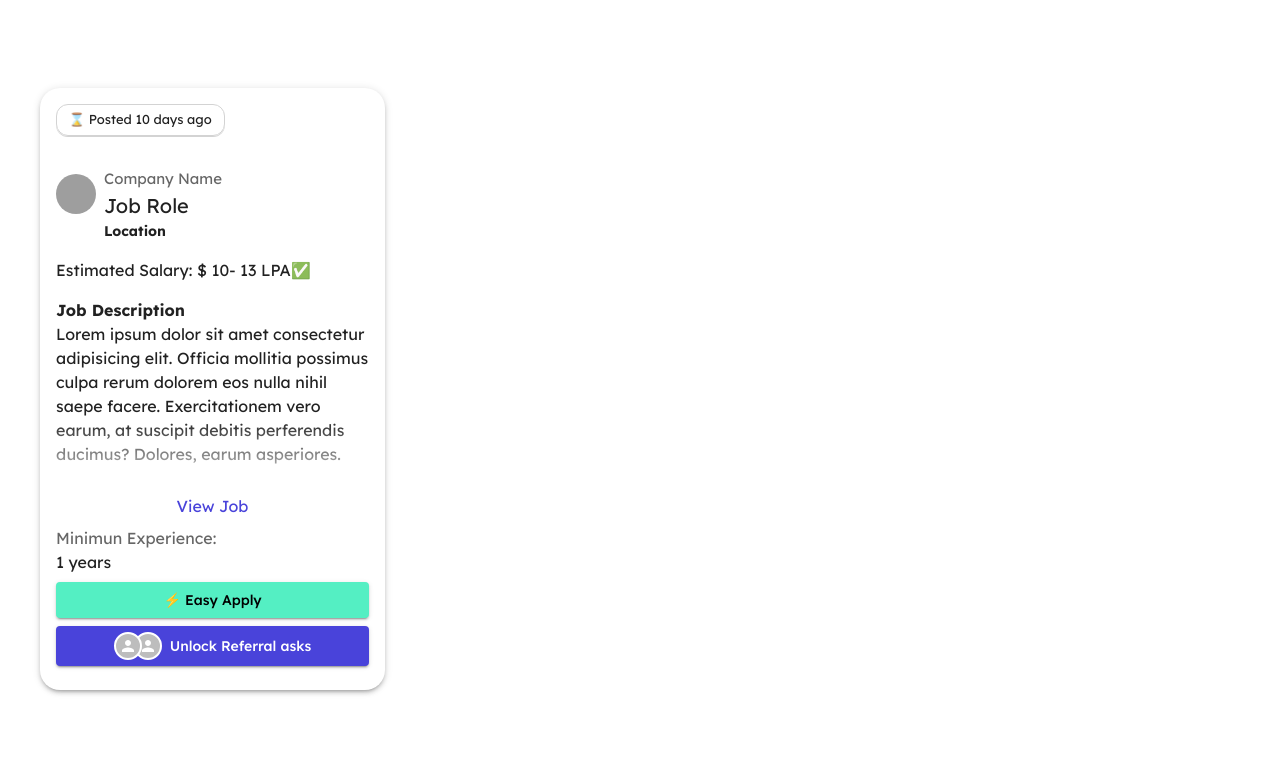
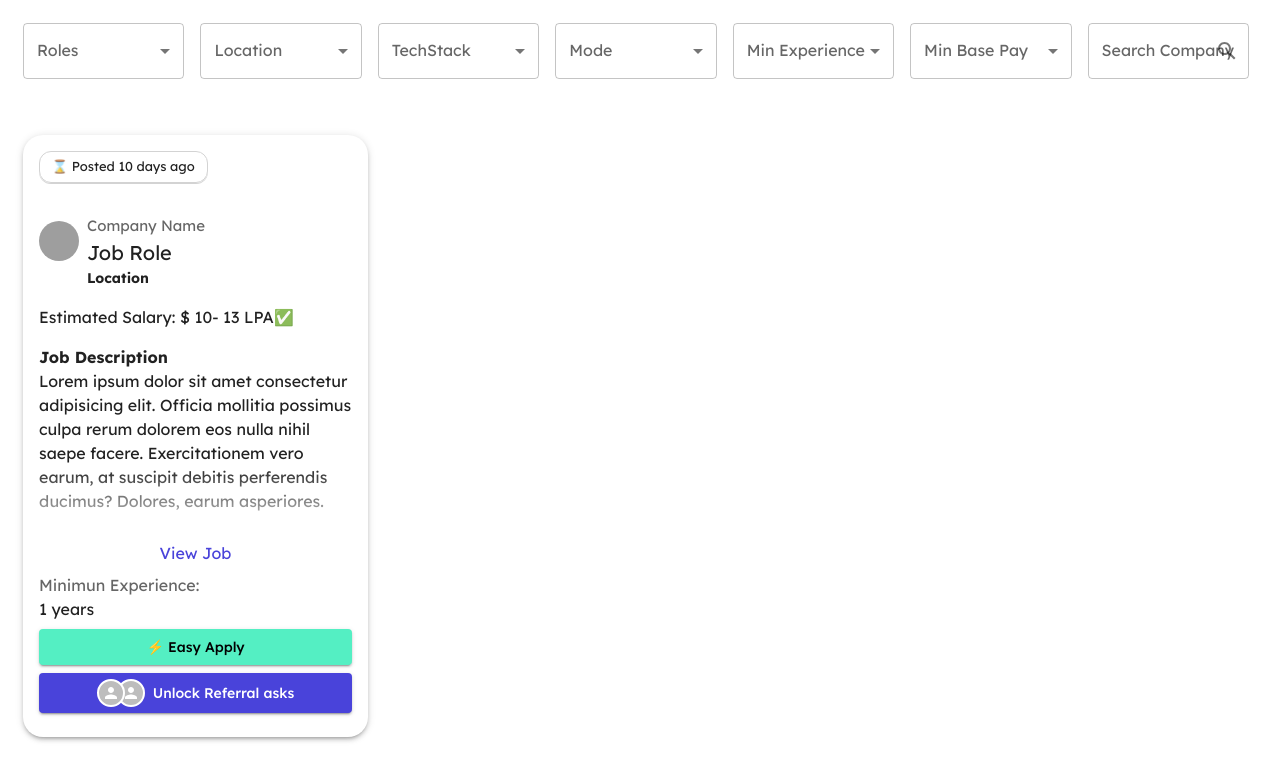
Before and after one commit to tusharlikestocode/Job_Search_Engine, a React (Vite) app in the folder JobEngine/: page / in a window 1280 px wide. Shown: the top 780 px of the page. Built offline with nearby package versions, Linux system fonts and the light colour scheme; grey boxes are pictures that could not be loaded; a web font is replaced by a local one.

Commit message:
improved filters styling

```diff
--- a/JobEngine/src/App.css
+++ b/JobEngine/src/App.css
@@ -1,6 +1,3 @@
 #root {
-  max-width: 1280px;
-  margin: 0 auto;
-  padding: 2rem;
-  text-align: left;
+  margin : 15px
 }
--- a/JobEngine/src/App.jsx
+++ b/JobEngine/src/App.jsx
@@ -1,10 +1,12 @@
 import './App.css'
 import CardTemplate from './components/CardTemplate/CardTemplate'
+import Filters from './components/Filters/Filters'
 
 function App() {
 
   return (
     <>
+    <Filters/>
     <CardTemplate/>
     </>
   )
--- a/JobEngine/src/components/Filters/Filters.css
+++ b/JobEngine/src/components/Filters/Filters.css
@@ -1,6 +1,5 @@
 .formControl {
 
-    width:  "14.3%" ;
     margin: 1rem;
 
 
--- a/JobEngine/src/components/Filters/Filters.jsx
+++ b/JobEngine/src/components/Filters/Filters.jsx
@@ -38,22 +38,20 @@ const locations = [
     'Pune'
   ];
 
-const Mode = [
+  const Mode = [
     'Remote',
     'Hybrid',
     'In-office'
   ];
-const TechStack = [
+  const TechStack = [
     'React',
     'Golang',
     'PHP',
     'Nodejs',
     'Ruby/Rails'
   ];
-const Exp = [' ','1','2','3','4','5']
-const Pay = [' ','10L','20L','30L','40L','50L']
-
-//   Function to give styles to option in Select
+  const Exp = ['None','1','2','3','4','5']
+  const Pay = ['None','10L','20L','30L','40L','50L']
 function getStyles(name, roles, theme) {
   return {
     fontWeight:
@@ -81,7 +79,6 @@ export default function MultipleSelectChip() {
       typeof value === 'string' ? value.split(',') : value,
     );
   };
-
   const handleLocationChange = (event) => {
     const {
       target: { value },
@@ -91,7 +88,6 @@ export default function MultipleSelectChip() {
       typeof value === 'string' ? value.split(',') : value,
     );
   };
-
   const handleTechStackChange = (event) => {
     const {
       target: { value },
@@ -101,7 +97,6 @@ export default function MultipleSelectChip() {
       typeof value === 'string' ? value.split(',') : value,
     );
   };
-
   const handleModeChange = (event) => {
     const {
       target: { value },
@@ -111,32 +106,26 @@ export default function MultipleSelectChip() {
       typeof value === 'string' ? value.split(',') : value,
     );
   };
-
   const handleExpChange = (event) => {
     setMinExp(event.target.value);
   };
-
   const handlePayChange = (event) => {
     setMinBasePay(event.target.value);
   };
 
 
   return (
-    <Box
-    sx={{display:'flex'}}
-    >
-        <FormControl sx={{
-            width: "14.3%"  ,
-            mr: 1,mt:1}}
-        >
-        <InputLabel>Roles</InputLabel>
+    <Box sx={{display:'flex'}}>
+        <FormControl sx={{  width: "14.3%"  , mr: 1,mt:1}}>
+        <InputLabel id="demo-multiple-chip-label">Roles</InputLabel>
         <Select
-
+          labelId="demo-multiple-chip-label"
+          id="demo-multiple-chip"
           multiple
           autoWidth
           value={roles}
           onChange={handleRoleChange}
-          input={<OutlinedInput  label="Roles" />}
+          input={<OutlinedInput id="select-multiple-chip" label="Roles" />}
           renderValue={(selected) => (
             <Box sx={{ display: 'flex', flexWrap: 'wrap', gap: 0.5 }}>
               {selected.map((value) => (
@@ -157,19 +146,20 @@ export default function MultipleSelectChip() {
           ))}
         </Select>
         </FormControl>
-        <FormControl className='formControl'>
+        <FormControl sx={{  width: "14.3%"  , m:1}}>
 
-        <InputLabel>Location</InputLabel>
+        <InputLabel id="demo-multiple-chip-label">Location</InputLabel>
 
 
 
         <Select
             autoWidth
-
-              multiple
+          labelId="demo-multiple-chip-label"
+          id="demo-multiple-chip"
+          multiple
           value={location}
           onChange={handleLocationChange}
-          input={<OutlinedInput  label="Location" />}
+          input={<OutlinedInput id="select-multiple-chip" label="Location" />}
           renderValue={(selected) => (
             <Box sx={{ display: 'flex', flexWrap: 'wrap', gap: 0.5 }}>
               {selected.map((value) => (
@@ -190,18 +180,20 @@ export default function MultipleSelectChip() {
           ))}
         </Select>
         </FormControl>
-        <FormControl className='formControl'>
+        <FormControl sx={{  width: "14.3%"  , m:1}}>
 
-<InputLabel>TechStack</InputLabel>
+<InputLabel id="demo-multiple-chip-label">TechStack</InputLabel>
 
 
 
 <Select
 autoWidth
+  labelId="demo-multiple-chip-label"
+  id="demo-multiple-chip"
   multiple
   value={techstack}
   onChange={handleTechStackChange}
-  input={<OutlinedInput  label="TechStack" />}
+  input={<OutlinedInput id="select-multiple-chip" label="TechStack" />}
   renderValue={(selected) => (
     <Box sx={{ display: 'flex', flexWrap: 'wrap', gap: 0.5 }}>
       {selected.map((value) => (
@@ -222,18 +214,20 @@ autoWidth
   ))}
 </Select>
         </FormControl>
-        <FormControl className='formControl'>
+        <FormControl sx={{  width: "14.3%"  , m:1}}>
 
-<InputLabel>Mode</InputLabel>
+<InputLabel id="demo-multiple-chip-label">Mode</InputLabel>
 
 
 
 <Select
-  autoWidth
+autoWidth
+  labelId="demo-multiple-chip-label"
+  id="demo-multiple-chip"
   multiple
   value={mode}
   onChange={handleModeChange}
-  input={<OutlinedInput  label="Mode" />}
+  input={<OutlinedInput id="select-multiple-chip" label="Mode" />}
   renderValue={(selected) => (
     <Box sx={{ display: 'flex', flexWrap: 'wrap', gap: 0.5 }}>
       {selected.map((value) => (
@@ -274,7 +268,7 @@ autoWidth
 
 </Select>
         </FormControl>
-        <FormControl className='formControl'>
+        <FormControl sx={{  width: "14.3%"  , m:1}}>
 <InputLabel id="demo-simple-select-label">Min Base Pay</InputLabel>
         <Select
         autoWidth
@@ -294,7 +288,7 @@ autoWidth
 
 </Select>
         </FormControl>
-        <FormControl className='formControl'>
+        <FormControl sx={{  width: "14.3%"  , m:1}}>
         <InputLabel htmlFor="outlined-adornment-password">Search Company</InputLabel>
           <OutlinedInput
           autoWidth
```
